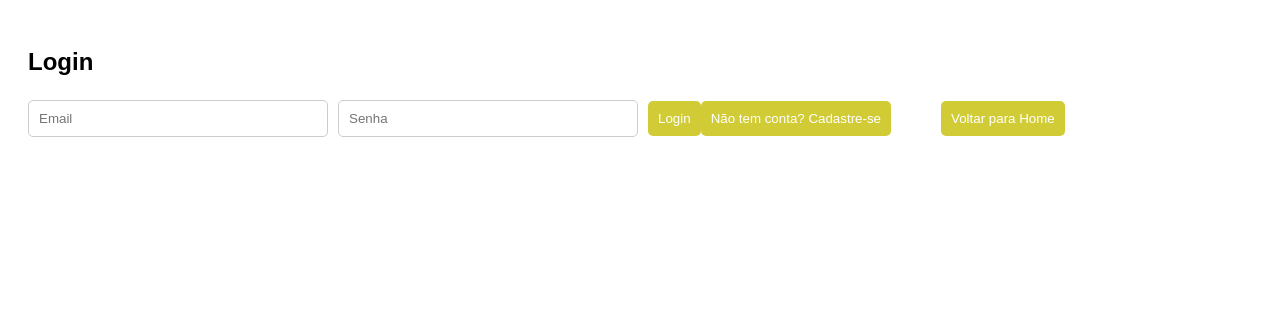
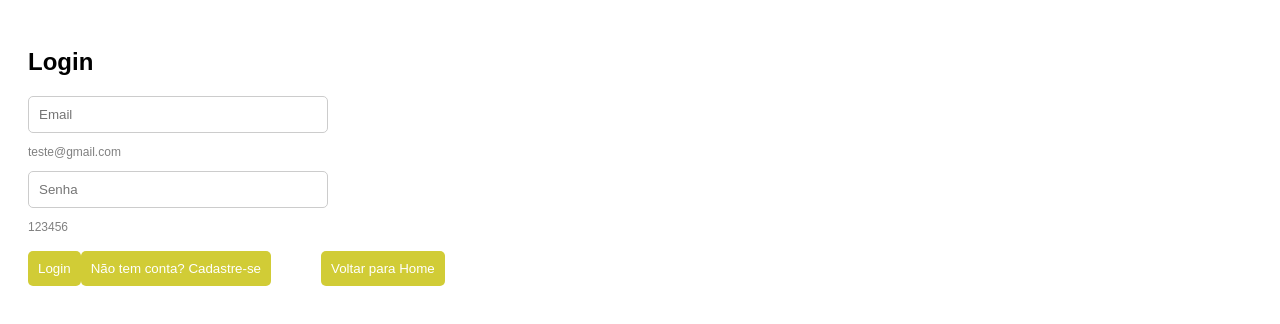
Before and after one commit to andremc331/app-DAFFI, a React (Create React App) app in the folder front/: page /login in a window 1280 px wide. Shown: the top 324 px of the page. Built offline with nearby package versions, Linux system fonts and the light colour scheme.

Commit message:
update text and password

```diff
--- a/front/src/pages/Login.tsx
+++ b/front/src/pages/Login.tsx
@@ -69,12 +69,16 @@ const LoginCadastro: React.FC = () => {
         onChange={(e) => setEmail(e.target.value)}
         placeholder="Email"
       />
+        <p style={{ fontSize: '12px', color: 'gray' }}>teste@gmail.com </p>
+
       <Input
         type="password"
         value={password}
         onChange={(e) => setPassword(e.target.value)}
         placeholder="Senha"
       />
+        <p style={{ fontSize: '12px', color: 'gray' }}>123456</p>
+
       {erro && <ErrorMessage>{erro}</ErrorMessage>}
       <Button onClick={handleSubmit} disabled={isLoading}>
         {isLoading ? 'Carregando...' : isCadastro ? 'Cadastrar' : 'Login'}
@@ -86,7 +90,6 @@ const LoginCadastro: React.FC = () => {
       </Button>
 
       <Button2 onClick={() => navigate('/')}>Voltar para Home</Button2>
-
 
       {/* Exibir os botões de navegação após o login */}
       {isLoggedIn && (
```
